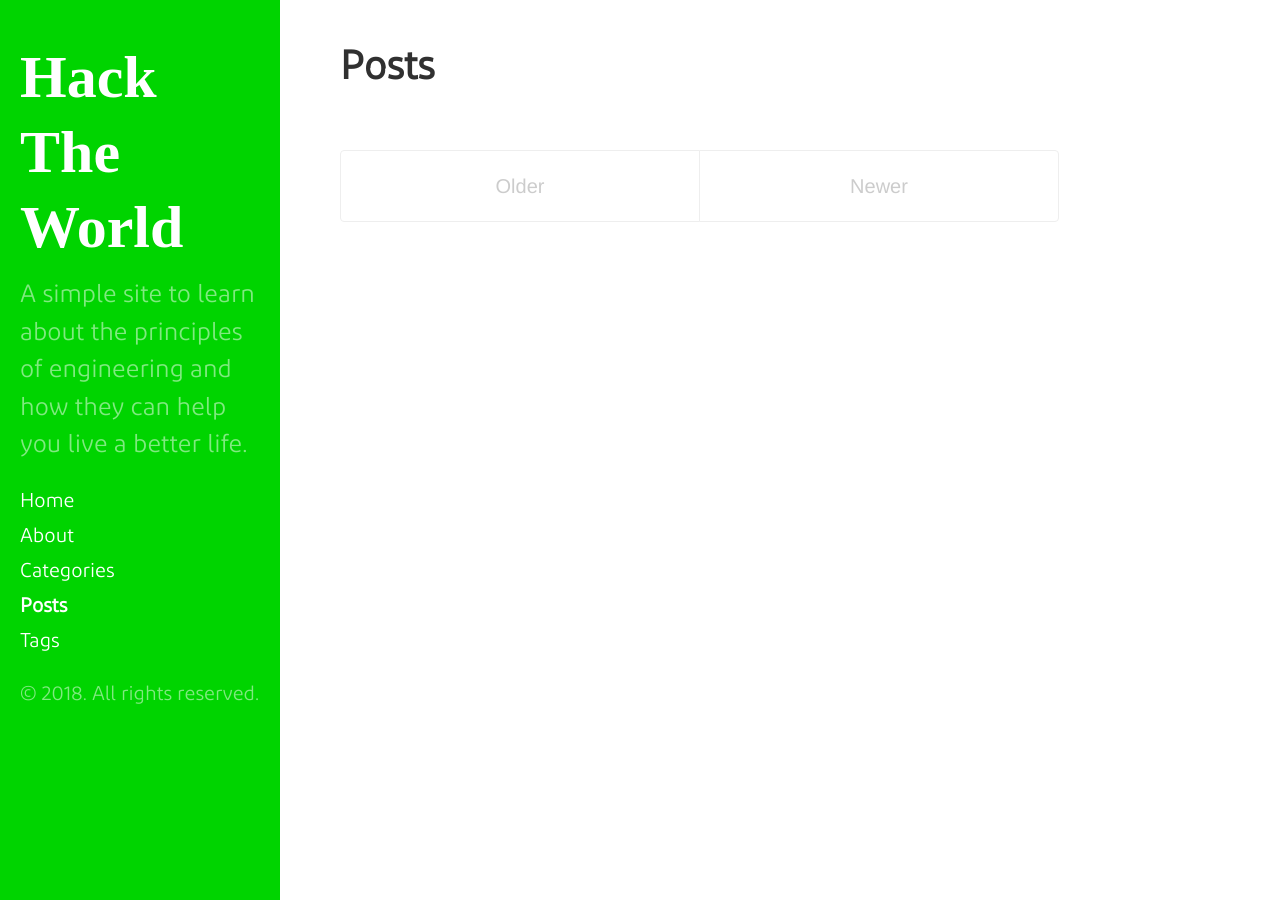
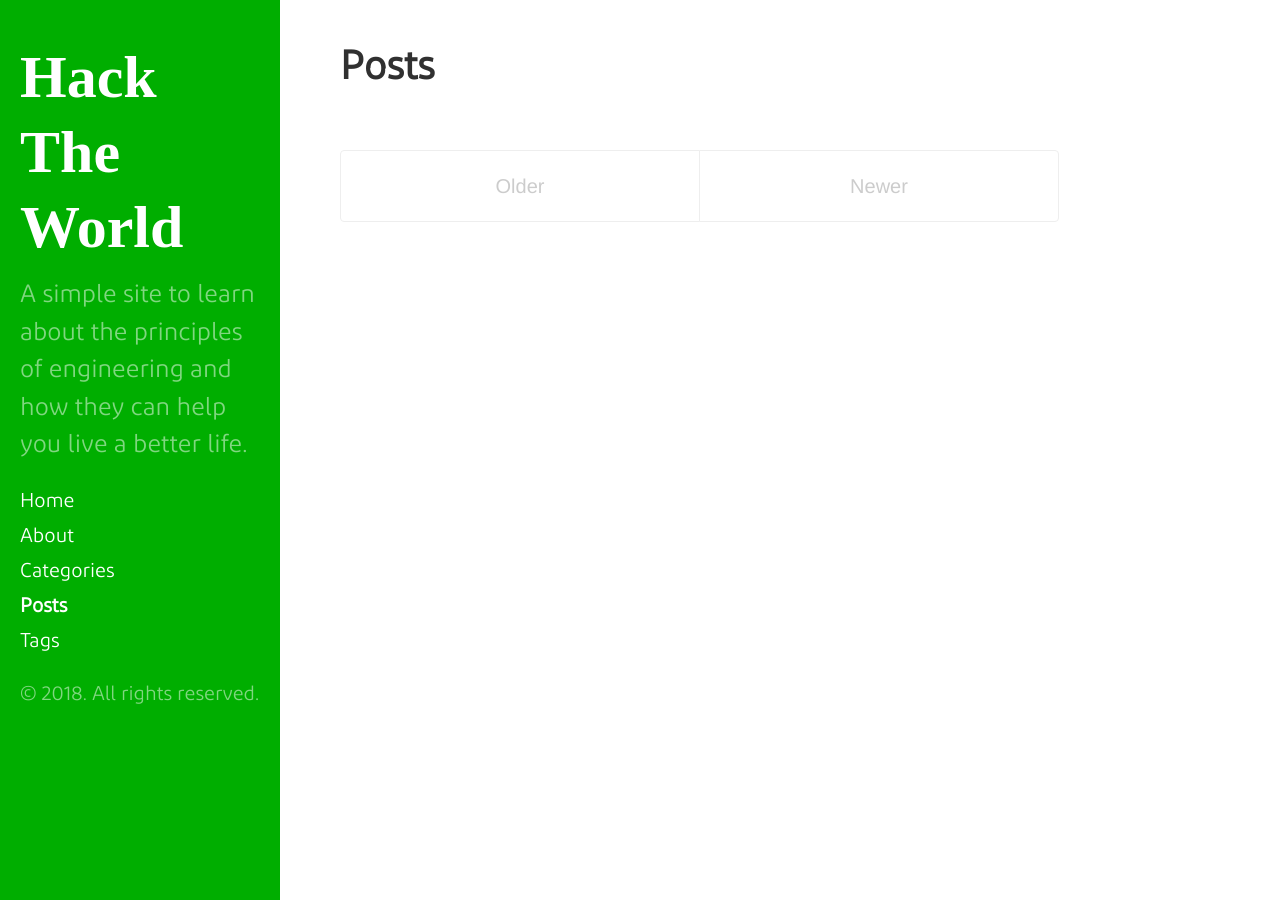
Before and after one commit to HTWio/website, a Jekyll site: the page built from blog/index.html, in a window 1280 px wide. Built offline with Jekyll 4.4.1, drawn with Linux system fonts in a browser that asks for light colours; the list of posts is cut into pages by our own code.

Commit message:
Yet another color change

```diff
--- a/public/css/hyde.css
+++ b/public/css/hyde.css
@@ -118,7 +118,7 @@ a.sidebar-nav-item:focus {
 
 /* Base Theme for HTW*/
 .theme-base-htw .sidebar {
-  background-color: #00D400;
+  background-color: #00AE00;
 }
 .theme-base-htw .content a,
 .theme-base-htw .related-posts li a:hover {
```
